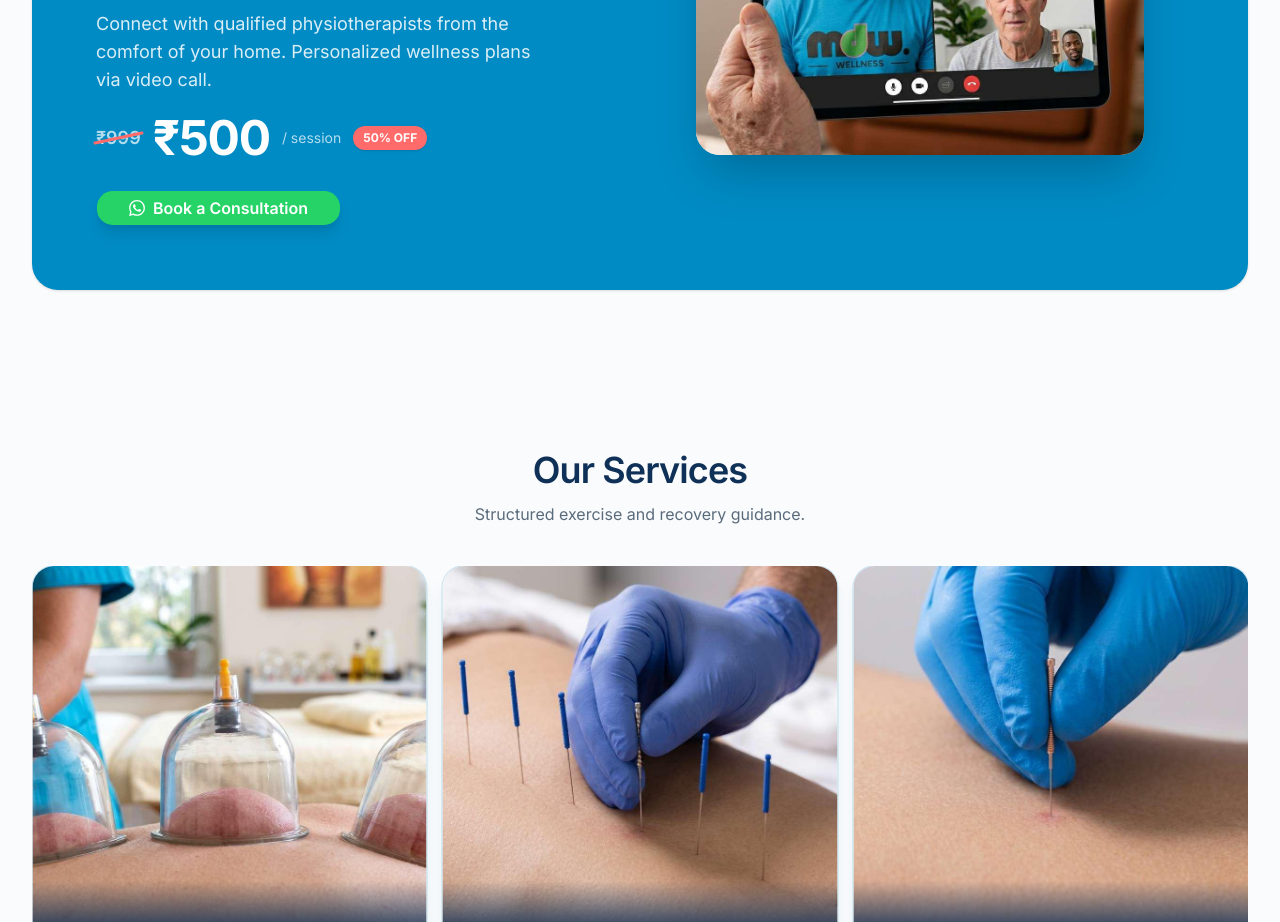
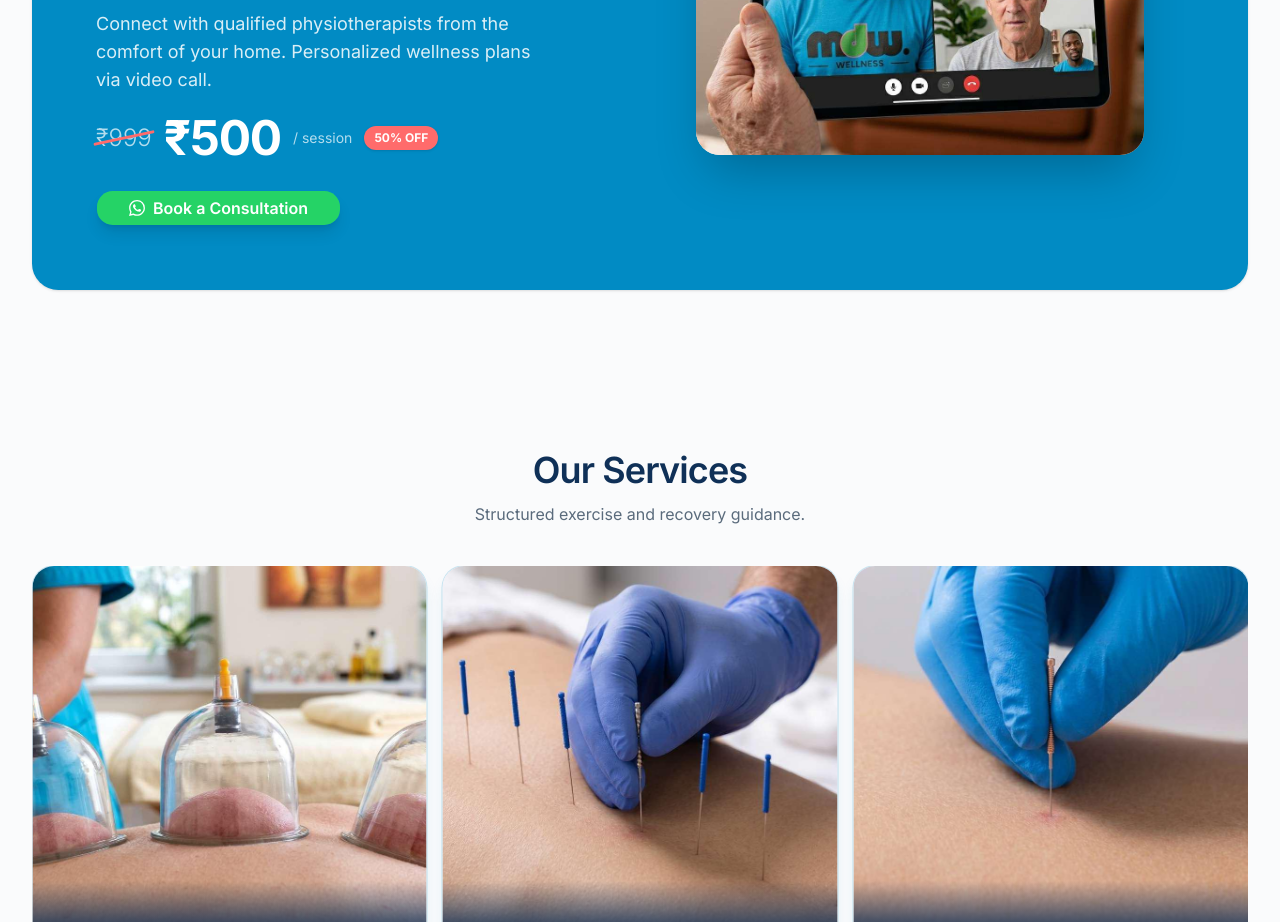
Before and after one commit to MyDawaiWala10/mdw-wellness, a Next.js app: page / in a window 1280 px wide. Shown: the part 1060-1982 px from the top of the page. Built offline with nearby package versions, Linux system fonts and the light colour scheme; no server answers.

Commit message:
banner: Rs 999 larger (text-2xl) and lighter weight (font-light)

```diff
--- a/src/components/online-consultation.tsx
+++ b/src/components/online-consultation.tsx
@@ -39,7 +39,7 @@ export function OnlineConsultation() {
               Connect with qualified physiotherapists from the comfort of your home. Personalized wellness plans via video call.
             </p>
             <div className="flex flex-wrap items-center gap-x-3 gap-y-2">
-              <s className="relative inline-block text-lg font-semibold text-white/70 [text-decoration:none]">
+              <s className="relative inline-block text-2xl font-light text-white/70 [text-decoration:none]">
                 ₹999
                 <span
                   aria-hidden
```
